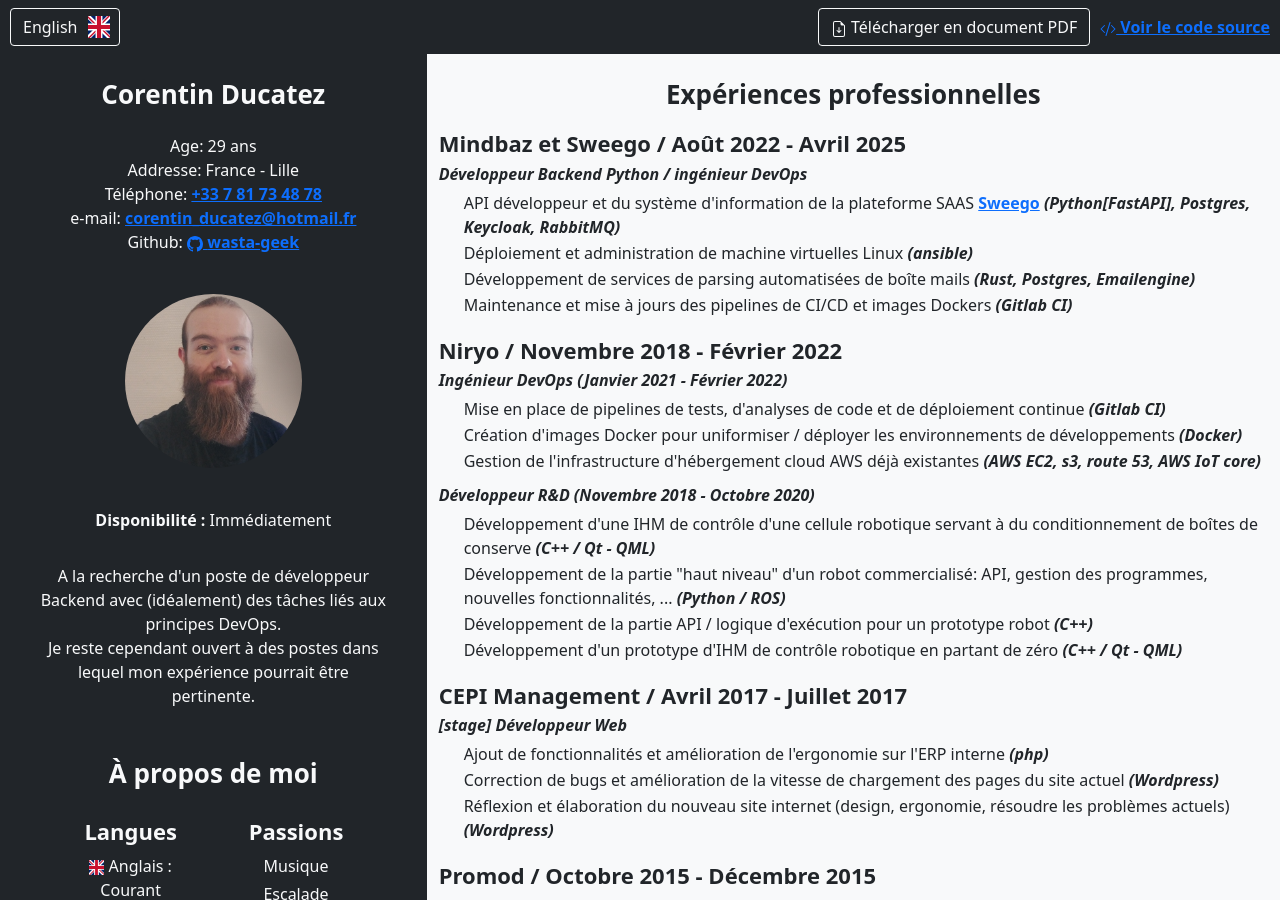
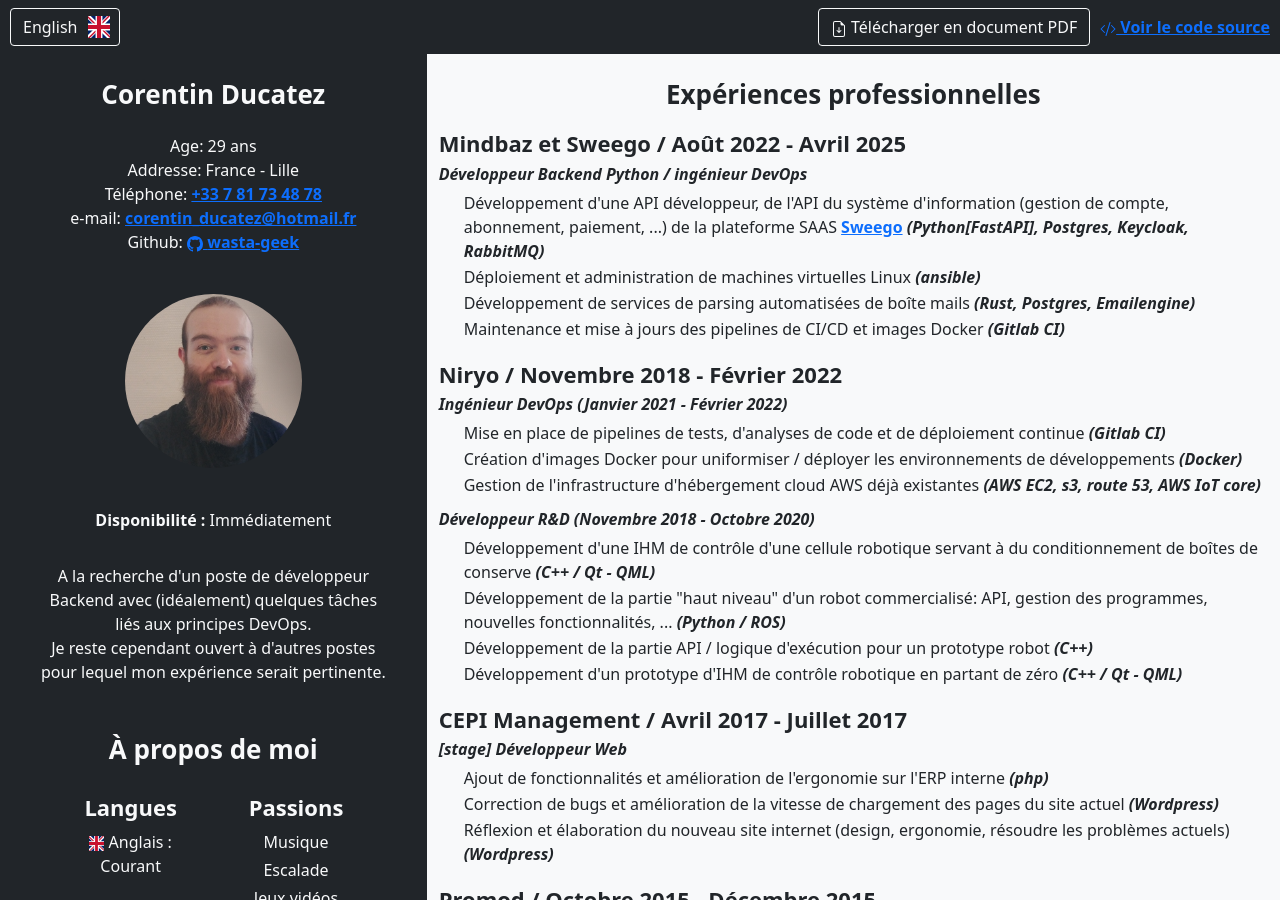
Before and after one commit to Wasta-Geek/curriculum-vitae, a Jekyll site: the page built from docs/fr/index.markdown, in a window 1280 px wide and 900 px high. Built offline with Jekyll 4.4.1, drawn with Linux system fonts in a browser that asks for light colours.

Commit message:
Fix typo (#26)

```diff
--- a/docs/_data/contact.yml
+++ b/docs/_data/contact.yml
@@ -16,7 +16,7 @@
 email: "corentin_ducatez@hotmail.fr"
 profile:
   en: "Currently looking for a Backend developer position with (ideally) some DevOps oriented tasks included. <br>But I stay open to positions where I would be a good match for."
-  fr: "A la recherche d'un poste de développeur Backend avec (idéalement) des tâches liés aux principes DevOps. <br>Je reste cependant ouvert à des postes dans lequel mon expérience pourrait être pertinente."
+  fr: "A la recherche d'un poste de développeur Backend avec (idéalement) quelques tâches liés aux principes DevOps. <br>Je reste cependant ouvert à d'autres postes pour lequel mon expérience serait pertinente."
 not_available_text:
   en: "Unwilling to accept a new job"
   fr: "Peu enclin à changer d'emploi"
--- a/docs/_data/work_experiences.yml
+++ b/docs/_data/work_experiences.yml
@@ -10,14 +10,14 @@
       fr:
         - job_title: "Développeur Backend Python / ingénieur DevOps"
           description:
-            - "API développeur et du système d'information de la plateforme SAAS <a class=\"dark_link\" href=\"https://sweego.io\">Sweego</a> <b><i>(Python[FastAPI], Postgres, Keycloak, RabbitMQ)</b></i>"
-            - "Déploiement et administration de machine virtuelles Linux <b><i>(ansible)</b></i>"
+            - "Développement d'une API développeur, de l'API du système d'information (gestion de compte, abonnement, paiement, ...) de la plateforme SAAS <a class=\"dark_link\" href=\"https://sweego.io\">Sweego</a> <b><i>(Python[FastAPI], Postgres, Keycloak, RabbitMQ)</b></i>"
+            - "Déploiement et administration de machines virtuelles Linux <b><i>(ansible)</b></i>"
             - "Développement de services de parsing automatisées de boîte mails <b><i>(Rust, Postgres, Emailengine)</b></i>"
-            - "Maintenance et mise à jours des pipelines de CI/CD et images Dockers <b><i>(Gitlab CI)</b></i>"
+            - "Maintenance et mise à jours des pipelines de CI/CD et images Docker <b><i>(Gitlab CI)</b></i>"
       en:
         - job_title: "Python Backend developer / DevOps Engineer"
           description:
-            - "API: System management and Developer API of SAAS platform <a class=\"dark_link\" href=\"https://sweego.io\">Sweego</a> <b><i>(Python[FastAPI], Postgres, Keycloak, RabbitMQ)</b></i>"
+            - "API: System management (account settings, subscription, payment, ...) and Developer API of SAAS platform <a class=\"dark_link\" href=\"https://sweego.io\">Sweego</a> <b><i>(Python[FastAPI], Postgres, Keycloak, RabbitMQ)</b></i>"
             - "Deployment and administration of virtual machines under Linux <b><i>(ansible)</b></i>"
             - "Development of mailbox automated parsing services <b><i>(Rust, Postgres, Emailengine)</b></i>"
             - "Maintenance and upgrade of CI/CD pipelines and Docker images <b><i>(Gitlab CI)</b></i>"
```
